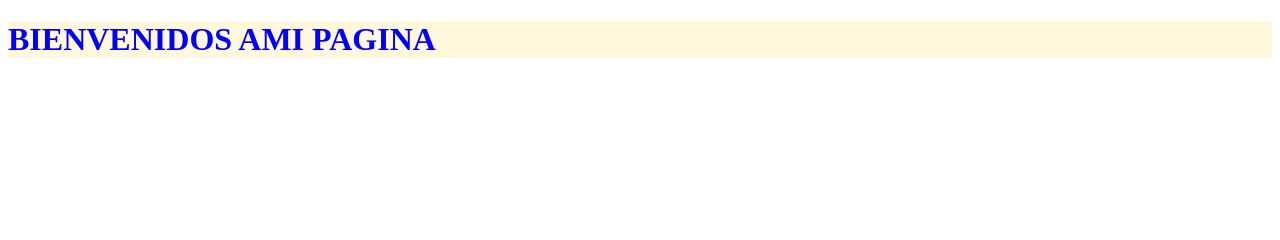
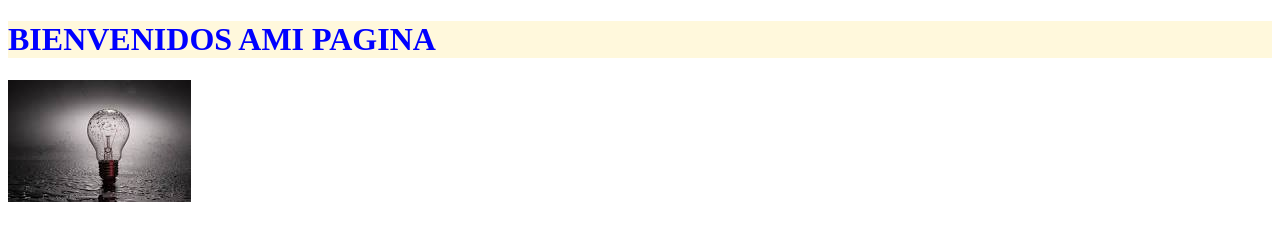
Before and after one commit to kdrestrepo416/EJEMPLO1KAREN, a plain HTML site: page ejemplo.html in a window 1280 px wide. Drawn offline with Linux system fonts and the light colour scheme.

Commit message:
mis imagenes

```diff
--- a/ejemplo.html
+++ b/ejemplo.html
@@ -8,6 +8,7 @@
 </head>
 <body>
     <h1>BIENVENIDOS AMI PAGINA</h1>
+    <img src="/imagenes/images.jpeg" alt="">
     <style>
         h1{
             color: blue;
```
Also changed, not shown: imagenes/images.jpeg (added).
